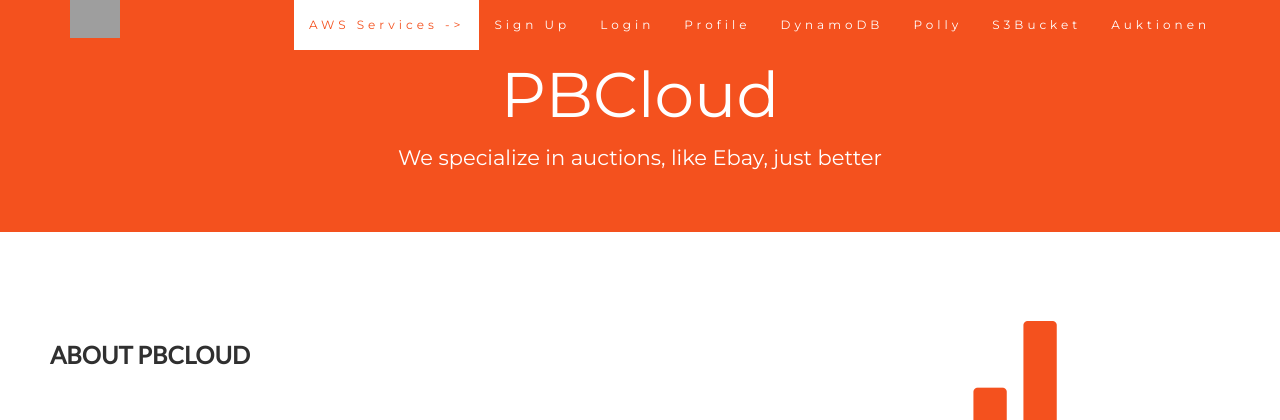
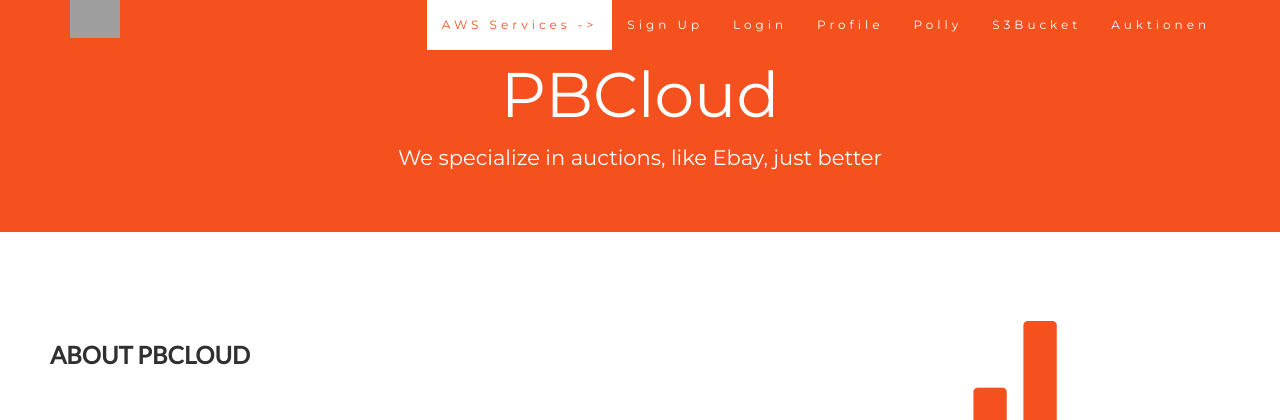
Before and after one commit to bayernfan93/beanstalkEbay2, a Python web app: template templates/home.html in a window 1280 px wide. Shown: the top 420 px of the page. Run offline with Jinja, Linux system fonts and the light colour scheme; the template is opened without the code that fills it, so the values that code supplies are empty; some libraries are stand-ins or nearby versions; grey boxes are pictures that could not be loaded.

Commit message:
240120-01

```diff
--- a/templates/auktion.html
+++ b/templates/auktion.html
@@ -252,7 +252,7 @@
                 <li><a onclick="location.href='/signup'">Sign Up</a></li>
                 <li><a onclick="location.href='/login'">Login</a></li>
                 <li><a onclick="location.href='/profile'">Profile</a></li>
-                <li><a onclick="location.href='/get-items'">DynamoDB</a></li>
+{#                <li><a onclick="location.href='/get-items'">DynamoDB</a></li>#}
                 <li><a onclick="location.href='/inserttext'">Polly</a></li>
                 <li><a onclick="location.href='/testS3'">S3 Bucket</a></li>
                 <li class="active"><a onclick="location.href='/auktion'">Auktionen</a></li>
--- a/templates/home.html
+++ b/templates/home.html
@@ -285,7 +285,7 @@
                 <li><a onclick="location.href='/signup'">Sign Up</a></li>
                 <li><a onclick="location.href='/login'">Login</a></li>
                 <li><a onclick="location.href='/profile'">Profile</a></li>
-                <li><a onclick="location.href='/get-items'">DynamoDB</a></li>
+{#                <li><a onclick="location.href='/get-items'">DynamoDB</a></li>#}
                 <li><a onclick="location.href='/inserttext'">Polly</a></li>
                 <li><a onclick="location.href='/testS3'">S3Bucket</a></li>
                 <li><a onclick="location.href='/auktion'">Auktionen</a></li>
--- a/templates/inserttext.html
+++ b/templates/inserttext.html
@@ -247,7 +247,7 @@
                 <li><a onclick="location.href='/signup'">Sign Up</a></li>
                 <li><a onclick="location.href='/login'">Login</a></li>
                 <li><a onclick="location.href='/profile'">Profile</a></li>
-                <li><a onclick="location.href='/get-items'">DynamoDB</a></li>
+{#                <li><a onclick="location.href='/get-items'">DynamoDB</a></li>#}
                 <li class="active"><a onclick="location.href='/inserttext'">Polly</a></li>
                 <li><a onclick="location.href='/testS3'">S3Bucket</a></li>
                 <li><a onclick="location.href='/auktion'">Auktionen</a></li>
--- a/templates/login.html
+++ b/templates/login.html
@@ -256,7 +256,7 @@
                 <li><a onclick="location.href='/signup'">Sign Up</a></li>
                 <li class="active"><a onclick="location.href='/login'">Login</a></li>
                 <li><a onclick="location.href='/profile'">Profile</a></li>
-                <li><a onclick="location.href='/get-items'">DynamoDB</a></li>
+{#                <li><a onclick="location.href='/get-items'">DynamoDB</a></li>#}
                 <li><a onclick="location.href='/inserttext'">Polly</a></li>
                 <li><a onclick="location.href='/testS3'">S3 Bucket</a></li>
                 <li><a onclick="location.href='/auktion'">Auktionen</a></li>
--- a/templates/profile.html
+++ b/templates/profile.html
@@ -245,7 +245,7 @@
                 <li><a onclick="location.href='/signup'">Sign Up</a></li>
                 <li><a onclick="location.href='/login'">Login</a></li>
                 <li class="active"><a onclick="location.href='/profile'">Profile</a></li>
-                <li><a onclick="location.href='/get-items'">DynamoDB</a></li>
+{#                <li><a onclick="location.href='/get-items'">DynamoDB</a></li>#}
                 <li><a onclick="location.href='/inserttext'">Polly</a></li>
                 <li><a onclick="location.href='/testS3'">S3 Bucket</a></li>
                 <li><a onclick="location.href='/auktion'">Auktionen</a></li>
--- a/templates/signup.html
+++ b/templates/signup.html
@@ -256,7 +256,7 @@
                 <li class="active"><a onclick="location.href='/signup'">Sign Up</a></li>
                 <li><a onclick="location.href='/login'">Login</a></li>
                 <li><a onclick="location.href='/profile'">Profile</a></li>
-                <li><a onclick="location.href='/get-items'">DynamoDB</a></li>
+{#                <li><a onclick="location.href='/get-items'">DynamoDB</a></li>#}
                 <li><a onclick="location.href='/inserttext'">Polly</a></li>
                 <li><a onclick="location.href='/testS3'">S3 Bucket</a></li>
                 <li><a onclick="location.href='/auktion'">Auktionen</a></li>
--- a/templates/testS3.html
+++ b/templates/testS3.html
@@ -247,7 +247,7 @@
                 <li><a onclick="location.href='/signup'">Sign Up</a></li>
                 <li><a onclick="location.href='/login'">Login</a></li>
                 <li><a onclick="location.href='/profile'">Profile</a></li>
-                <li><a onclick="location.href='/get-items'">DynamoDB</a></li>
+{#                <li><a onclick="location.href='/get-items'">DynamoDB</a></li>#}
                 <li><a onclick="location.href='/inserttext'">Polly</a></li>
                 <li class="active"><a onclick="location.href='/testS3'">S3Bucket</a></li>
                 <li><a onclick="location.href='/auktion'">Auktionen</a></li>
```
